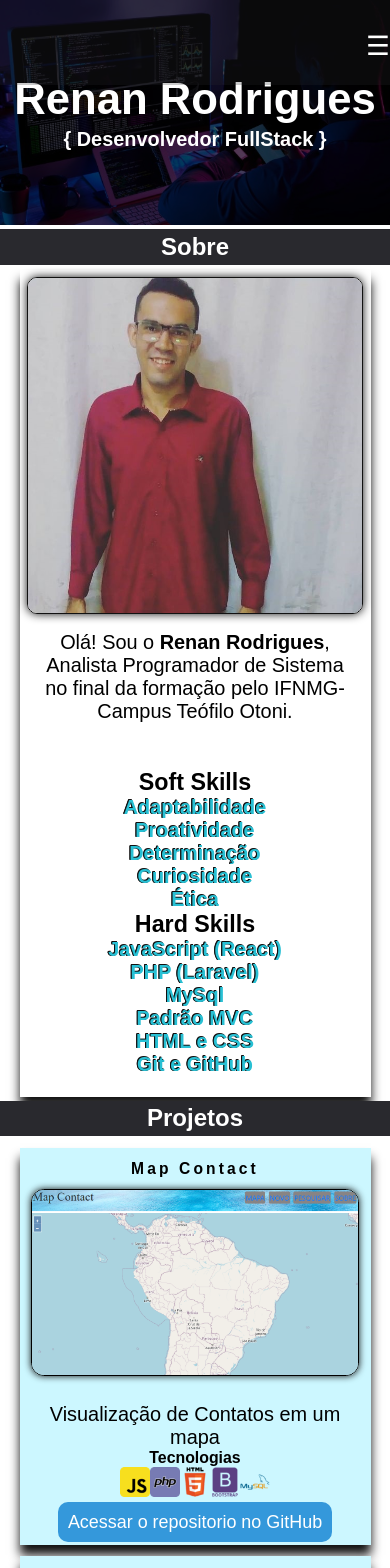
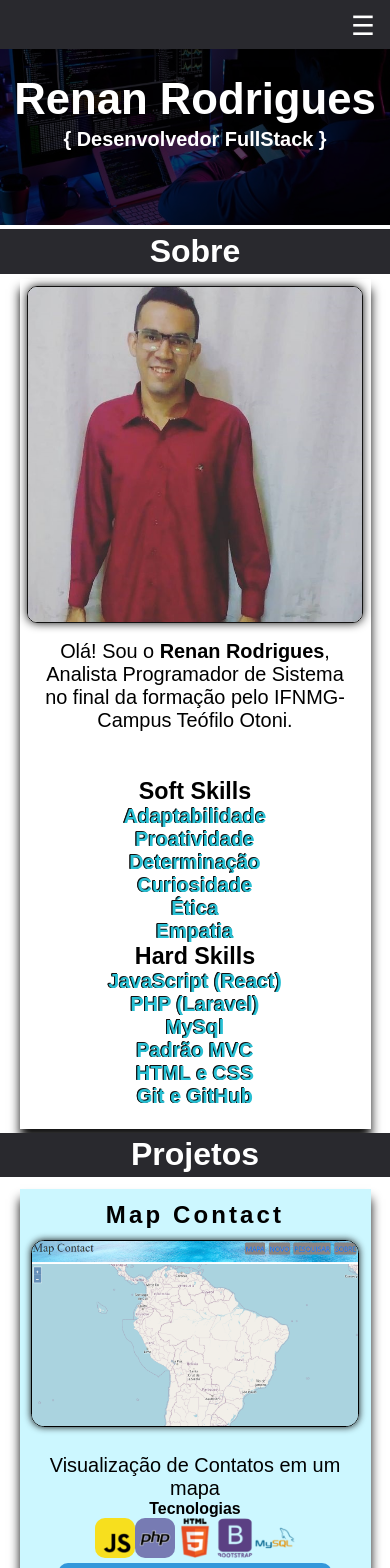
Before and after one commit to RenanRodriguesdosSantos/RenanRodriguesdosSantos, a React (Create React App) app: page / in a window 390 px wide. Shown: the top 1568 px of the page. Built offline with nearby package versions, Linux system fonts and the light colour scheme; a web font is replaced by a local one.

Commit message:
Ajustes diversos

```diff
--- a/package.json
+++ b/package.json
@@ -1,7 +1,6 @@
 {
   "name": "portfolio",
   "version": "0.1.0",
-  "homepage": "https://renanrodriguesdossantos.github.io",
   "private": true,
   "dependencies": {
     "@testing-library/jest-dom": "^5.11.4",
--- a/src/footer.js
+++ b/src/footer.js
@@ -4,10 +4,14 @@ const Footer = () => {
     return (
         <footer className="row" id="contato">
             <div className="col-md-10 text-center">
-                <h3>Contato</h3>
-                <a href="https://github.com/RenanRodriguesdosSantos"><img className="icon" alt="" src="images/icons/github.png"/></a>
-                <a href="https://github.com/RenanRodriguesdosSantos"><img className="icon" alt="" src="images/icons/linkedin.png"/></a>
-                <a href="https://github.com/RenanRodriguesdosSantos"><img className="icon" alt="" src="images/icons/email.png"/></a>
+                <h3 className="titulo">Contato</h3>
+                <a href="https://github.com/RenanRodriguesdosSantos" target="_blank"><img className="icon" alt="" src="images/icons/github.png"/></a>
+                <a href="https://www.linkedin.com/in/renan-rodrigues-164b5a1a1/" target="_blank"><img className="icon" alt="" src="images/icons/linkedin.png"/></a>
+                <a href="mailto:renanrodriguesdossantos123@gmail.com" target="_blank"><img className="icon" alt="" src="images/icons/email.png"/></a>
+            </div>
+            <div className="col-md-10">
+                <h2 className="text-center">Só os tolos sabem tudo, os sábios aprendem algo novo a cada dia!</h2>
+                <h3 className="text-center">Autor</h3>
             </div>
             <div className="col-md-10 text-center">
                 Desenvolvido por Renan Rodrigues &copy; 2021
--- a/src/header.js
+++ b/src/header.js
@@ -18,7 +18,7 @@ const Header = () => {
         <header className="menu" id="menu">
            <nav>
                 <input type="checkbox" id="bt_menu" />
-                <label htmlFor="bt_menu">&#9776;</label>
+                <label htmlFor="bt_menu"><span>&#9776;</span><span>&#10799;</span></label>
                 <label id="logo"></label>
                 <ul>
                     <li><a href="#inicio">Início</a></li>
--- a/src/index.css
+++ b/src/index.css
@@ -45,19 +45,18 @@ body{
 }
 
 .icon{
-  width: 30px;
-  height: 30px;
+  width: 40px;
+  height: 40px;
+  border-radius: 10px;
+  transition: padding ease-in-out 1.5s;
 }
 
 .div-icon{
   max-height: 50px;
 }
 
-.div-icon:hover img{
-  width: 48px;
-  height: 48px;
-  border-radius: 5px;
-  background-color: #201c1c;
+.icon:hover{
+  opacity: .8;
 }
 
 .tecnologias{
@@ -82,7 +81,7 @@ body{
 .project > h1{
   padding-top: 3vw;
   letter-spacing: .8vw;
-  font-size: 4vw;
+  font-size: clamp(1.5em, 1em + 1.5vw, 5em)
 }
 
 .project-discription{
@@ -95,7 +94,7 @@ body{
   background-color: #29292e;
   color: #fff;
   margin-bottom: 5px;
-  font-size: clamp(1.5em, 1em + 1vw, 5em);
+  font-size: clamp(2em, 1em + 1.5vw, 5em);
   text-align: center;
 }
 
@@ -130,11 +129,6 @@ body{
 #contato{
   background-color: #29292e;
   color: #fff;
-  padding: 20px 0px 20px 0px;
-}
-
-#contato div{
-  margin: 10px;
 }
 
 #contato a{
@@ -142,6 +136,10 @@ body{
   color: #fff;
   font-size: 16pt;
   padding: 20px;
+}
+
+#contato > div{
+  margin-bottom: 50px;
 }
 
 #perfil{
--- a/src/menu.css
+++ b/src/menu.css
@@ -4,7 +4,7 @@
     background-color: rgba(41, 41, 46, .25);
     position: fixed;
     top: 0;
-    padding: 30px 0px 7px 0px;
+    padding: 25px 0px 18px 0px;
 }
 
 .menu ul{
@@ -29,15 +29,13 @@ label[for="bt_menu"]{
 
 .menu a{
     color: #fff;
-    padding: 10px;
+    padding: 10px 10px 2px 10px;
     text-decoration: none;
     font-size: 20px;
-    border-radius: 10px;
 }
 
 .menu a:hover{
-    color: #000;
-    background-color: #fff;
+    border-bottom: 5px solid #fff;
 }
 
 .menu a:target{
@@ -46,26 +44,28 @@ label[for="bt_menu"]{
 
 .menuFixo{
     background-color: #29292e;
-    padding: 20px 0px 7px 0px;
+    padding: 20px 0px 15px 0px;
 }
 
 #bt_menu{
     display: none;
 }
 
-#logo{
-    font-size: 5vh;
-    margin-left: 20px;
-}
+@media(max-width: 768px) {
+    .menu{
+        background-color: #29292e;
+        padding: 10px 0px 7px 0px;
 
-@media(max-width: 768px) {
+    }
     .menu ul li{
         width: 100%;
         float: none;
+        margin: 6px;
     }
     label[for="bt_menu"]{
         display: block;
         float: right;
+        margin-right: 15px;
     }
     .menu ul{
         display: none;
@@ -77,4 +77,13 @@ label[for="bt_menu"]{
     .menu #bt_menu:checked ~ ul{
         display: block;
     }
+    .menu label > span:nth-child(2) {
+        display: none;
+    }
+    .menu #bt_menu:checked ~ label > span:nth-child(2){
+        display: block;
+    }
+    .menu #bt_menu:checked ~ label > span:nth-child(1){
+        display: none;
+    }
 }
--- a/src/project.js
+++ b/src/project.js
@@ -12,21 +12,20 @@ const Project = (props) =>{
                     <div className="col-md-10 project-discription">
                         {props.project.discription}
                     </div>
-
                     <div className="col-md-10 tecnologias">
                         <h5>Tecnologias</h5>
                         <div className="row h-center">
                             {
                                 props.project.tecnologies.map((element, index) =>
                                     <div className="col-md-1 div-icon" key={index}>
-                                        <img className="icon" src={element.icon} alt={element.name}/>
+                                        <attr title={element.name}><img className="icon" src={element.icon} alt={element.name}/></attr>
                                     </div>
                                 )
                             }
                         </div>
                     </div>
                     <div className="col-md-10 div-link-gitHub">
-                        <a className="link-gitHub" href={"https://github.com/RenanRodriguesdosSantos/" + props.project.repository}>Acessar o repositorio no GitHub</a>
+                        <a className="link-gitHub" target="_blank" href={"https://github.com/RenanRodriguesdosSantos/" + props.project.repository}>Acessar o repositorio no GitHub</a>
                     </div>
                 </div>
             </div>
--- a/src/sobre.js
+++ b/src/sobre.js
@@ -22,6 +22,7 @@ const Sobre = () => {
                                         <li>Determinação</li>
                                         <li>Curiosidade</li>
                                         <li>Ética</li>
+                                        <li>Empatia</li>
                                     </ul>
                                 </div>
                                 <div className="col-md-6">
```
